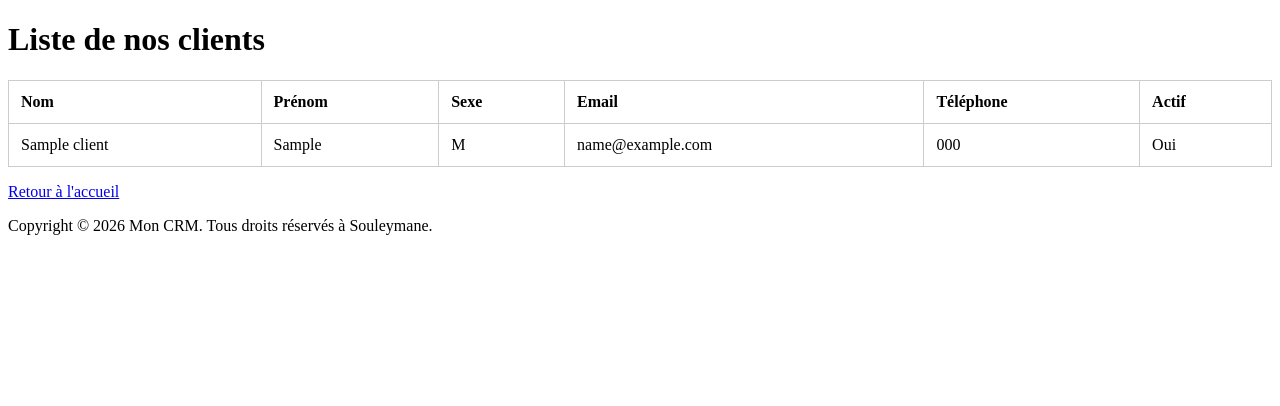
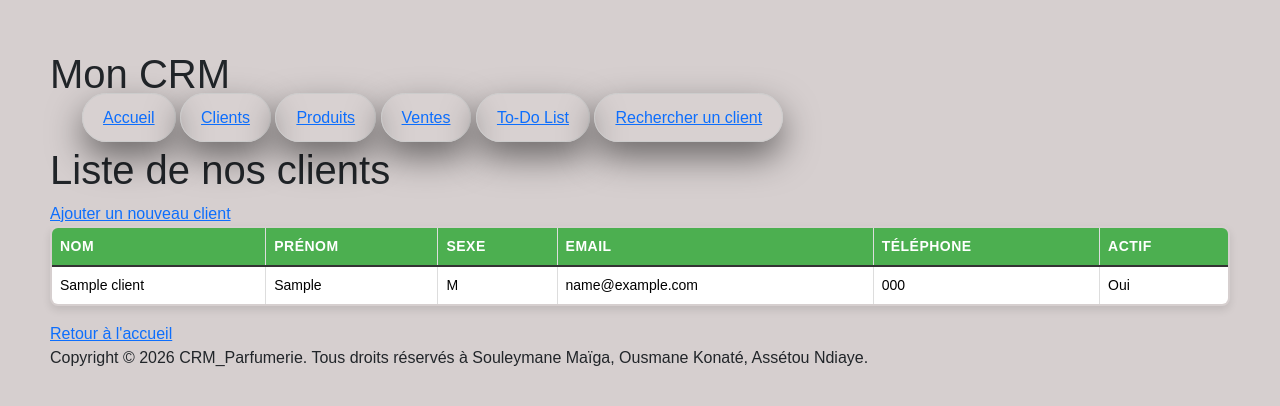
Before and after one commit to Djavo667/Projet_de_soutenance_CRM, a Django app: page /list_clients/ in a window 1280 px wide. Shown: the top 406 px of the page. Run offline with Django 5.2, Linux system fonts and the light colour scheme; tables that the repository leaves empty hold one stand-in row (values such as "Sample post").

```diff
--- a/CRM/__init__.py
+++ b/CRM/__init__.py
@@ -0,0 +1,2 @@
+import pymysql
+pymysql.install_as_MySQLdb()
--- /dev/null
+++ b/CRM/static/css/style.css
@@ -0,0 +1,93 @@
+/* Styles globaux pour les tableaux */
+table {
+    width: 100%;
+    border-collapse: collapse;
+    margin-bottom: 1rem;
+    font-family: Arial, sans-serif;
+    font-size: 14px;
+}
+
+th, td {
+    padding: 12px;
+    border: 1px solid #ddd;
+    text-align: left;
+}
+
+/* Classe spécifique pour les tableaux */
+.table {
+    border: 2px solid #333;
+    border-radius: 8px;
+    overflow: hidden;
+    box-shadow: 0 4px 8px rgba(0, 0, 0, 0.1);
+}
+
+.table th {
+    background-color: #4CAF50;
+    color: white;
+    font-weight: bold;
+    text-transform: uppercase;
+    letter-spacing: 0.5px;
+    border-bottom: 2px solid #333;
+}
+
+.table td {
+    background-color: #fff;
+    border-bottom: 1px solid #ddd;
+}
+
+.table tbody tr:nth-child(even) {
+    background-color: #f9f9f9;
+}
+
+.table tbody tr:hover {
+    background-color: #e0f7fa;
+    cursor: pointer;
+}
+
+.table th, .table td {
+    border-right: 1px solid #ddd;
+}
+
+.table th:last-child, .table td:last-child {
+    border-right: none;
+}
+
+/* Styles pour les tâches */
+.todo-termine {
+    background-color: #e6ffe6;
+    color: #1a6b1a;
+}
+
+.todo-annule {
+    background-color: #ffe6e6;
+    color: #a12a2a;
+}
+
+/* Styles pour les boutons */
+button {
+    padding: 0.4rem 0.75rem;
+    border: 1px solid #333;
+    background-color: #f3f3f3;
+    cursor: pointer;
+}
+
+button:hover {
+    background-color: #76e687;
+}
+body {
+    font-family: Arial, sans-serif;
+    background-color: #d6cfcf;
+    margin: 30px;
+    padding: 20px;
+}
+
+.nav_bar {
+    position: relative;
+    display: inline;
+    padding: 15px 20px;
+    background: rgba(255, 255, 255, 0.05);
+    border-radius: 60px;
+    backdrop-filter: blur(15px);
+    box-shadow: 0 15px 35px rgba(0, 0, 0, 0.5);
+    border: 0.5px solid #ccc;
+}
--- a/CRM/templates/base.html
+++ b/CRM/templates/base.html
@@ -1,44 +1,39 @@
+{% load static %}
 <!DOCTYPE html>
 <html lang="en">
 <head>
     <meta charset="UTF-8">
     <meta name="viewport" content="width=device-width, initial-scale=1.0">
     <title>{% block title %} Mon CRM {% endblock %}</title>
-    <style>
-        table {
-            width: 100%;
-            border-collapse: collapse;
-            margin-bottom: 1rem;
-        }
-        th, td {
-            padding: 0.75rem;
-            border: 1px solid #ccc;
-            text-align: left;
-        }
-        .todo-termine {
-            background-color: #e6ffe6;
-            color: #1a6b1a;
-        }
-        .todo-annule {
-            background-color: #ffe6e6;
-            color: #a12a2a;
-        }
-        button {
-            padding: 0.4rem 0.75rem;
-            border: 1px solid #333;
-            background-color: #f3f3f3;
-            cursor: pointer;
-        }
-        button:hover {
-            background-color: #ddd;
-        }
-    </style>
+    <link href="https://cdn.jsdelivr.net/npm/bootstrap@5.3.8/dist/css/bootstrap.min.css" rel="stylesheet" integrity="sha384-sRIl4kxILFvY47J16cr9ZwB07vP4J8+LH7qKQnuqkuIAvNWLzeN8tE5YBujZqJLB" crossorigin="anonymous">
+    <script src="https://cdn.jsdelivr.net/npm/bootstrap@5.3.8/dist/js/bootstrap.bundle.min.js" integrity="sha384-FKyoEForCGlyvwx9Hj09JcYn3nv7wiPVlz7YYwJrWVcXK/BmnVDxM+D2scQbITxI" crossorigin="anonymous"></script>
+    <link rel="stylesheet" href="{% static 'css/style.css' %}">
+    {% block extra_css %}{% endblock %}
 </head>
-<body>
-    {% block content %}
-    {% endblock %}
-    <footer>
-        <p>Copyright © 2026 Mon CRM. Tous droits réservés à Souleymane.</p>
+<body class="body">
+    <header class="header">
+        <h1 class="logo">Mon CRM</h1>
+        <nav class="nav">
+            <ul class="nav_list">
+                <li class="nav_bar"><a href="/">Accueil</a></li>
+                <li class="nav_bar"><a href="/list_clients/">Clients</a></li>
+                <li class="nav_bar"><a href="/list_produits/">Produits</a></li>
+                <li class="nav_bar"><a href="/list_ventes/">Ventes</a></li>
+                <li class="nav_bar"><a href="/todo/">To-Do List</a></li>
+                <li class="nav_bar"><a href="/tracking/">Rechercher un client</a></li>
+            </ul>
+        </nav>
+
+    </header>
+
+    <main class="main">
+        {% block content %}
+        {% endblock %}
+    </main>
+    <footer class="footer">
+        <p>Copyright © 2026 CRM_Parfumerie. Tous droits réservés à Souleymane Maïga, Ousmane Konaté, Assétou Ndiaye.</p>
     </footer>
+
+
 </body>
 </html>
--- a/CRM/templates/list_clients.html
+++ b/CRM/templates/list_clients.html
@@ -3,10 +3,12 @@
 
 {% block content %}
     <h1>Liste de nos clients</h1>
+    <a href="/add_client/">Ajouter un nouveau client</a><br>
+
     {% if data_clients %}
-        <table>
-            <thead>
-                <tr>
+        <table class="table">
+            <thead  class="thead">
+                <tr class="tr">
                     <th>Nom</th>
                     <th>Prénom</th>
                     <th>Sexe</th>
--- a/CRM/templates/list_produits.html
+++ b/CRM/templates/list_produits.html
@@ -3,8 +3,9 @@
 
 {% block content %}
     <h1>Liste des produits</h1>
+    <a href="/add_produit/">Ajouter un nouveau produit</a><br>
     {% if produits %}
-        <table>
+        <table class="table">
             <thead>
                 <tr>
                     <th>Nom</th>
--- a/CRM/templates/list_ventes.html
+++ b/CRM/templates/list_ventes.html
@@ -3,8 +3,9 @@
 
 {% block content %}
     <h1>Liste des ventes</h1>
+    <a href="/add_vente/">Ajouter une nouvelle vente</a><br>
     {% if ventes %}
-        <table>
+        <table class="table">
             <thead>
                 <tr>
                     <th>Client</th>
--- a/CRM/templates/todo_list.html
+++ b/CRM/templates/todo_list.html
@@ -5,7 +5,7 @@
     <h1>To-do list des actions client</h1>
     <a href="/add_todo/">Ajouter une nouvelle tâche</a>
     {% if todos %}
-        <table>
+        <table class="table">
             <thead>
                 <tr>
                     <th>Client</th>
--- a/CRM/urls.py
+++ b/CRM/urls.py
@@ -1,38 +1,13 @@
-"""
-URL configuration for CRM project.
 
-The `urlpatterns` list routes URLs to views. For more information please see:
-    https://docs.djangoproject.com/en/6.0/topics/http/urls/
-Examples:
-Function views
-    1. Add an import:  from my_app import views
-    2. Add a URL to urlpatterns:  path('', views.home, name='home')
-Class-based views
-    1. Add an import:  from other_app.views import Home
-    2. Add a URL to urlpatterns:  path('', Home.as_view(), name='home')
-Including another URLconf
-    1. Import the include() function: from django.urls import include, path
-    2. Add a URL to urlpatterns:  path('blog/', include('blog.urls'))
-"""
 from django.contrib import admin
 from django.urls import path
-from LE_CRM.views import (
-    home_page,
-    liste_clients,
-    ajouter_client,
-    liste_produits,
-    ajouter_produit,
-    liste_ventes,
-    ajouter_vente,
-    changer_statut_vente,
-    todo_list,
-    ajouter_todo,
-    marquer_todo_effectue,
-    tracking,
-)
+from LE_CRM import views
+from LE_CRM.views import *
 
 urlpatterns = [
-    path('', home_page, name='home'),
+    path('', views.inscription, name='inscription'),
+    path('connexion/', views.connexion, name='connexion'),
+    path('index/', home_page, name='home'),
     path('list_clients/', liste_clients, name='liste_clients'),
     path('add_client/', ajouter_client, name='ajouter_client'),
     path('list_produits/', liste_produits, name='liste_produits'),
--- a/LE_CRM/admin.py
+++ b/LE_CRM/admin.py
@@ -61,3 +61,8 @@ class TodoAdmin(admin.ModelAdmin):
     search_fields = ("client__nom", "client__prenom", "description")
     list_filter = ("type_action", "statut", "date_action")
     ordering = ("-date_action",)
+
+@admin.register(Utilisateur)
+class UtilisateurAdmin(admin.ModelAdmin):
+    list_display = ("nom",)
+    search_fields = ("nom",)
--- a/LE_CRM/models.py
+++ b/LE_CRM/models.py
@@ -102,6 +102,7 @@ class Vente(models.Model):
         ('annulée', 'Annulée'),
     ]
     statut = models.CharField(max_length=20, choices=statut_choix, default='en_cours', verbose_name="Statut")
+    stock_adjusted = models.BooleanField(default=False, verbose_name="Stock ajusté")
 
     class Meta:
         verbose_name = "Vente"
@@ -109,8 +110,35 @@ class Vente(models.Model):
         ordering = ['-date_vente']
 
     def save(self, *args, **kwargs):
+        # Calcul du total
         self.total = self.quantite * self.prix_unitaire
+
+        # Gestion du stock
+        if self.pk:  # Si l'objet existe déjà
+            old_vente = Vente.objects.get(pk=self.pk)
+            old_statut = old_vente.statut
+        else:
+            old_statut = None
+
         super().save(*args, **kwargs)
+
+        # Ajuster le stock après sauvegarde
+        if self.statut == 'terminée' and not self.stock_adjusted:
+            self.produit.stock -= self.quantite
+            self.produit.save()
+            self.stock_adjusted = True
+            super().save(update_fields=['stock_adjusted'])
+        elif self.statut == 'annulée' and self.stock_adjusted:
+            self.produit.stock += self.quantite
+            self.produit.save()
+            self.stock_adjusted = False
+            super().save(update_fields=['stock_adjusted'])
+        elif old_statut == 'terminée' and self.statut == 'annulée' and self.stock_adjusted:
+            # Si on annule une vente terminée, remettre le stock
+            self.produit.stock += self.quantite
+            self.produit.save()
+            self.stock_adjusted = False
+            super().save(update_fields=['stock_adjusted'])
 
     def __str__(self):
         return f"Vente de {self.produit} à {self.client} le {self.date_vente.strftime('%Y-%m-%d %H:%M:%S')}"
@@ -143,3 +171,8 @@ class Todo(models.Model):
 
     def __str__(self):
         return f"{self.get_type_action_display()} pour {self.client} le {self.date_action.strftime('%Y-%m-%d %H:%M')}"
+
+
+class Utilisateur(models.Model):
+    nom = models.CharField(max_length=20)
+    mot_de_passe = models.CharField(max_length=50)
--- a/LE_CRM/views.py
+++ b/LE_CRM/views.py
@@ -1,7 +1,8 @@
 from django.shortcuts import render, redirect, get_object_or_404
-
-from .forms import ClientForm, ProduitForm, VenteForm, TodoForm
-from .models import Client, Produit, Vente, Todo
+from django.contrib.auth import authenticate, login, logout
+from django.contrib import messages
+from .forms import *
+from .models import *
 
 # Vue d'accueil du CRM
 def home_page(request):
@@ -107,3 +108,27 @@ def tracking(request):
         except Client.DoesNotExist:
             message = "Aucun client trouvé avec ce numéro."
     return render(request, 'tracking.html', context={'message': message, 'client_trouve': client_trouve})
+
+
+def inscription(request):
+    if request.method == 'POST':
+        form = CustomUserCreationForm(request.POST)
+        if form.is_valid():
+            form.save()
+            return redirect('connexion')
+    else:
+        form = CustomUserCreationForm()
+    return render(request, 'inscription.html', context={'form': form})
+
+def connexion(request):
+    if request.method == 'POST':
+        username = request.POST.get('username')
+        password = request.POST.get('password')
+        user = authenticate(request, username=username, password=password)
+        if user is not None:
+            login(request, user)
+            return redirect('home')
+        else:
+            error_message = "Nom d'utilisateur ou mot de passe incorrect."
+            return render(request, 'connexion.html', context={'error_message': error_message})
+    return render(request, 'connexion.html')
```
Also changed, not shown: CRM/settings.py (+8 -2 lines), CRM/templates/connexion.html (added, +28 -0 lines), CRM/templates/index.html (+0 -8 lines), CRM/templates/inscription.html (added, +24 -0 lines), LE_CRM/forms.py (+15 -0 lines), CRM/static/javascript/js.js (added), LE_CRM/migrations/0007_utilisateur.py (added), LE_CRM/migrations/0008_vente_stock_adjusted.py (added), models.py (added).
